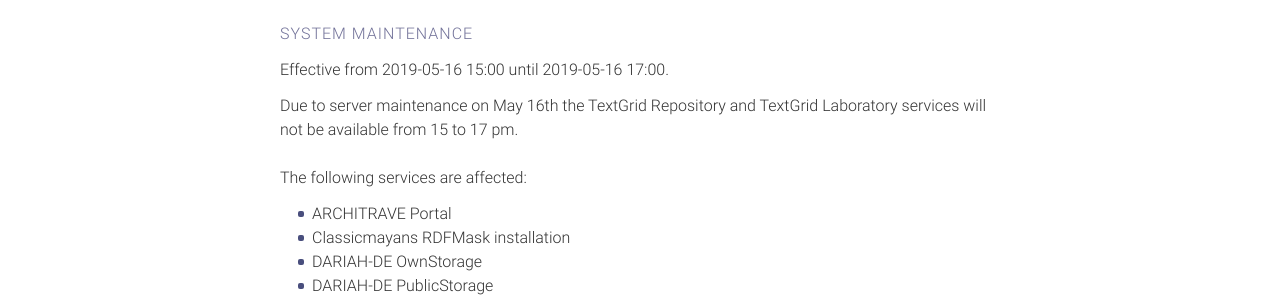
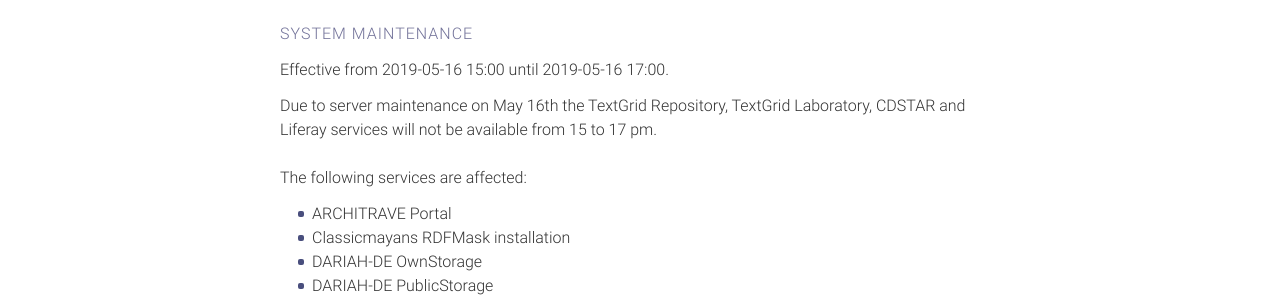
Before and after one commit to DARIAH-DE/status, a Jekyll site: the page built from index.md, in a window 1280 px wide. Shown: the part 363-660 px from the top of the page. Built offline with Jekyll 4.4.1, drawn with Linux system fonts in a browser that asks for light colours; comment, search, counter and statistics services are not loaded.

Commit message:
cdstar, liferay

```diff
--- a/_data/announcements.yaml
+++ b/_data/announcements.yaml
@@ -3,7 +3,7 @@
   date_start: '2019-05-16 15:00'
   date_end: '2019-05-16 17:00'
   hide: false
-  description: 'Due to server maintenance on May 16th the TextGrid Repository and TextGrid Laboratory services will not be available from 15 to 17 pm.'
+  description: 'Due to server maintenance on May 16th the TextGrid Repository, TextGrid Laboratory, CDSTAR and Liferay services will not be available from 15 to 17 pm.'
   affected:
     - '/servers/textgrid-esx2'
     - '/servers/cdstar'
```
